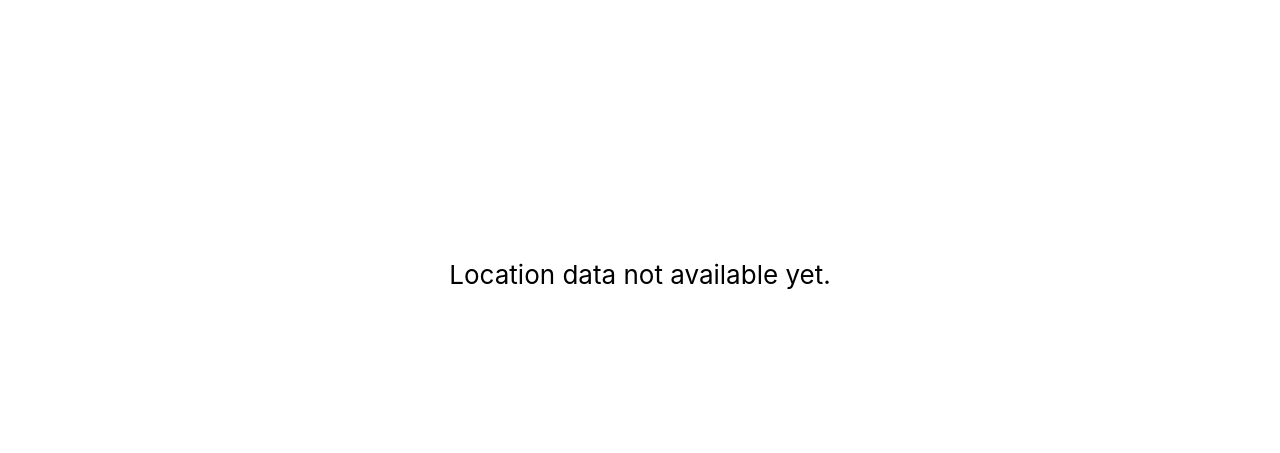
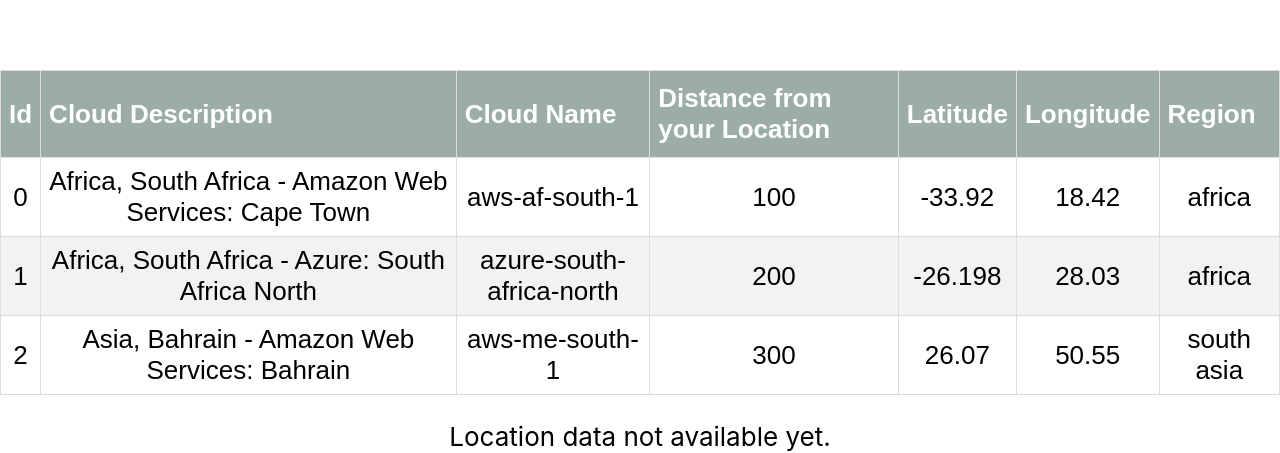
Before and after one commit to msebi/aiven-th, a React (Create React App) app: page / in a window 1280 px wide. Shown: the part 226-679 px from the top of the page. Built offline with nearby package versions, Linux system fonts and the light colour scheme; no server answers.

Commit message:
Added rest/geolocation hooks

```diff
--- a/package.json
+++ b/package.json
@@ -10,11 +10,12 @@
     "@types/node": "^12.0.0",
     "@types/react": "^17.0.0",
     "@types/react-dom": "^17.0.0",
+    "@types/react-table": "7.0.14",
     "axios": "^0.21.4",
     "react": "^17.0.2",
     "react-dom": "^17.0.2",
     "react-scripts": "4.0.3",
-    "react-table": "^7.7.0",
+    "react-table": "7.0.4",
     "typescript": "^4.4.3",
     "web-vitals": "^1.0.1"
   },
--- a/src/App.tsx
+++ b/src/App.tsx
@@ -1,20 +1,31 @@
 import './App.css';
-import { GetGeoLocationAPI } from './hooks/GetGeoLocationAPI';
+import { GetGeoLocation } from './hooks/GetGeoLocation';
+import { GetCloudServiceProviders } from './hooks/GetCloudServiceProviders';
+import { CloudSelectionPanel } from './components/cloudselectionpanel/CloudSelectionPanel'
 
 function App() {
-  const geoLocation = GetGeoLocationAPI()
+  const geoLocation = GetGeoLocation()
+  const cloudProviders = GetCloudServiceProviders()
   return (
     <div className="App">
-      <header className="App-header">
+      <div className="App-header">
         aiven Cloud Selection Panel
-      </header>
-      <body className="App-body">
+      </div>
+      <div className="App-body">
+        <CloudSelectionPanel />
         <p>
           {geoLocation.isGeoLocationDataSet
             ? JSON.stringify(geoLocation)
             : "Location data not available yet."}
         </p>
-      </body>
+        <div>
+          {
+            cloudProviders.clouds.map((provider: any) => (
+              <p id={provider.id}>{provider.cloud_description}:{provider.cloud_name}</p>
+            ))
+          }
+        </div>
+      </div>
     </div>
   );
 }
--- /dev/null
+++ b/src/components/cloudselectionpanel/CloudSelectionPanel.css
@@ -0,0 +1,43 @@
+table {
+    font-family: Arial, Helvetica, sans-serif;
+    border-collapse: collapse;
+    width: 100%;
+  }
+
+  table td, table th {
+    border: 1px solid #ddd;
+    padding: 8px;
+  }
+
+  table tr:nth-child(even){background-color: #f2f2f2;}
+
+  table tr:hover {background-color: #ddd;}
+
+  table th {
+    padding-top: 12px;
+    padding-bottom: 12px;
+    text-align: center;
+    background-color: #04AA6D;
+    color: white;
+  }table {
+  font-family: Arial, Helvetica, sans-serif;
+  border-collapse: collapse;
+  width: 100%;
+}
+
+table td, table th {
+  border: 1px solid #ddd;
+  padding: 8px;
+}
+
+table tr:nth-child(even){background-color: #f2f2f2;}
+
+table tr:hover {background-color: #ddd;}
+
+table th {
+  padding-top: 12px;
+  padding-bottom: 12px;
+  text-align: left;
+  background-color: #9cada7;
+  color: white;
+}
--- /dev/null
+++ b/src/components/cloudselectionpanel/CloudSelectionPanel.tsx
@@ -0,0 +1,65 @@
+import React, { useMemo } from 'react'
+import { useTable } from 'react-table'
+import { PANEL_COLUMNS } from './PanelColumns';
+import stubdata from './stubdata.json'
+import './CloudSelectionPanel.css'
+
+export const CloudSelectionPanel = () => {
+    // Memoize don't recreate table on every render
+    const columns = useMemo(() => PANEL_COLUMNS, [])
+    const data = useMemo(() => stubdata, [])
+
+    const tableObject = useTable({
+        columns,
+        data
+    })
+
+    // Get hooks for table creation
+    const {
+        getTableProps,
+        getTableBodyProps,
+        headerGroups,
+        rows,
+        prepareRow,
+    } = tableObject
+
+    return (
+        <table {...getTableProps()}>
+            <thead>
+                {
+                    headerGroups.map(headerGroup => (
+                        <tr {...headerGroup.getHeaderGroupProps()}>
+                            {
+                                headerGroup.headers.map(column => (
+                                    <th {...column.getHeaderProps()}>
+                                        {
+                                            column.render('Header')
+                                        }
+                                    </th>
+                                ))
+                            }
+                        </tr>
+                    ))
+                }
+            </thead>
+            <tbody {...getTableBodyProps()}>
+                {
+                    rows.map(row => {
+                        prepareRow(row)
+                        return (
+                            <tr {...row.getRowProps()}>
+                                {
+                                    row.cells.map(cell => {
+                                        return (<td {...cell.getCellProps()}>
+                                            {cell.render('Cell')}
+                                        </td>)
+                                    })
+                                }
+                            </tr>
+                        )
+                    })
+                }
+            </tbody>
+        </table>
+    );
+}
--- a/src/components/cloudselectionpanel/PanelColumns.tsx
+++ b/src/components/cloudselectionpanel/PanelColumns.tsx
@@ -0,0 +1,22 @@
+export const PANEL_COLUMNS = [{
+    Header: 'Id',
+    accessor: 'cloud_id'
+}, {
+    Header: 'Cloud Description',
+    accessor: 'cloud_description'
+}, {
+    Header: 'Cloud Name',
+    accessor: 'cloud_name'
+}, {
+    Header: 'Distance from your Location',
+    accessor: 'cloud_distance'
+}, {
+    Header: 'Latitude',
+    accessor: 'geo_latitude'
+}, {
+    Header: 'Longitude',
+    accessor: 'geo_longitude'
+}, {
+    Header: 'Region',
+    accessor: 'geo_region'
+}]
--- /dev/null
+++ b/src/components/cloudselectionpanel/stubdata.json
@@ -0,0 +1,29 @@
+[
+    {
+        "cloud_id": 0,
+        "cloud_description": "Africa, South Africa - Amazon Web Services: Cape Town",
+        "cloud_name": "aws-af-south-1",
+        "cloud_distance": 100,
+        "geo_latitude": -33.92,
+        "geo_longitude": 18.42,
+        "geo_region": "africa"
+    },
+    {
+        "cloud_id": 1,
+        "cloud_description": "Africa, South Africa - Azure: South Africa North",
+        "cloud_name": "azure-south-africa-north",
+        "cloud_distance": 200,
+        "geo_latitude": -26.198,
+        "geo_longitude": 28.03,
+        "geo_region": "africa"
+    },
+    {
+        "cloud_id": 2,
+        "cloud_description": "Asia, Bahrain - Amazon Web Services: Bahrain",
+        "cloud_name": "aws-me-south-1",
+        "cloud_distance": 300,
+        "geo_latitude": 26.07,
+        "geo_longitude": 50.55,
+        "geo_region": "south asia"
+    }
+]
--- /dev/null
+++ b/src/hooks/GetCloudServiceProviders.tsx
@@ -0,0 +1,21 @@
+import { useState, useEffect } from 'react'
+import axios from 'axios'
+
+interface CloudProvidersData {
+    clouds: any
+}
+
+export const GetCloudServiceProviders = (): CloudProvidersData => {
+    const [providers, setProviders] = useState({ clouds: [] });
+
+    useEffect(() => {
+        axios.get('https://api.aiven.io/v1/clouds').then(response => {
+            setProviders(response.data)
+            console.log('Got: ', response)
+        }).catch(error => {
+            console.log('Err: ', error)
+        })
+    }, [])
+
+    return providers
+}
--- a/src/hooks/GetGeoLocationAPI.tsx
+++ b/src/hooks/GetGeoLocation.tsx
@@ -8,7 +8,7 @@ interface GeoLocationData {
     errorMsg: string
 }
 
-export const GetGeoLocationAPI = (): GeoLocationData => {
+export const GetGeoLocation = (): GeoLocationData => {
     const [geoLocationData, setGeolocationData] = useState<GeoLocationData>({
         isGeoLocationDataSet: false,
         lat: '',
```
Also changed, not shown: react-table-config.d.ts (added, +120 -0 lines), 2 other files (tests, documents, lock files or other folders).
